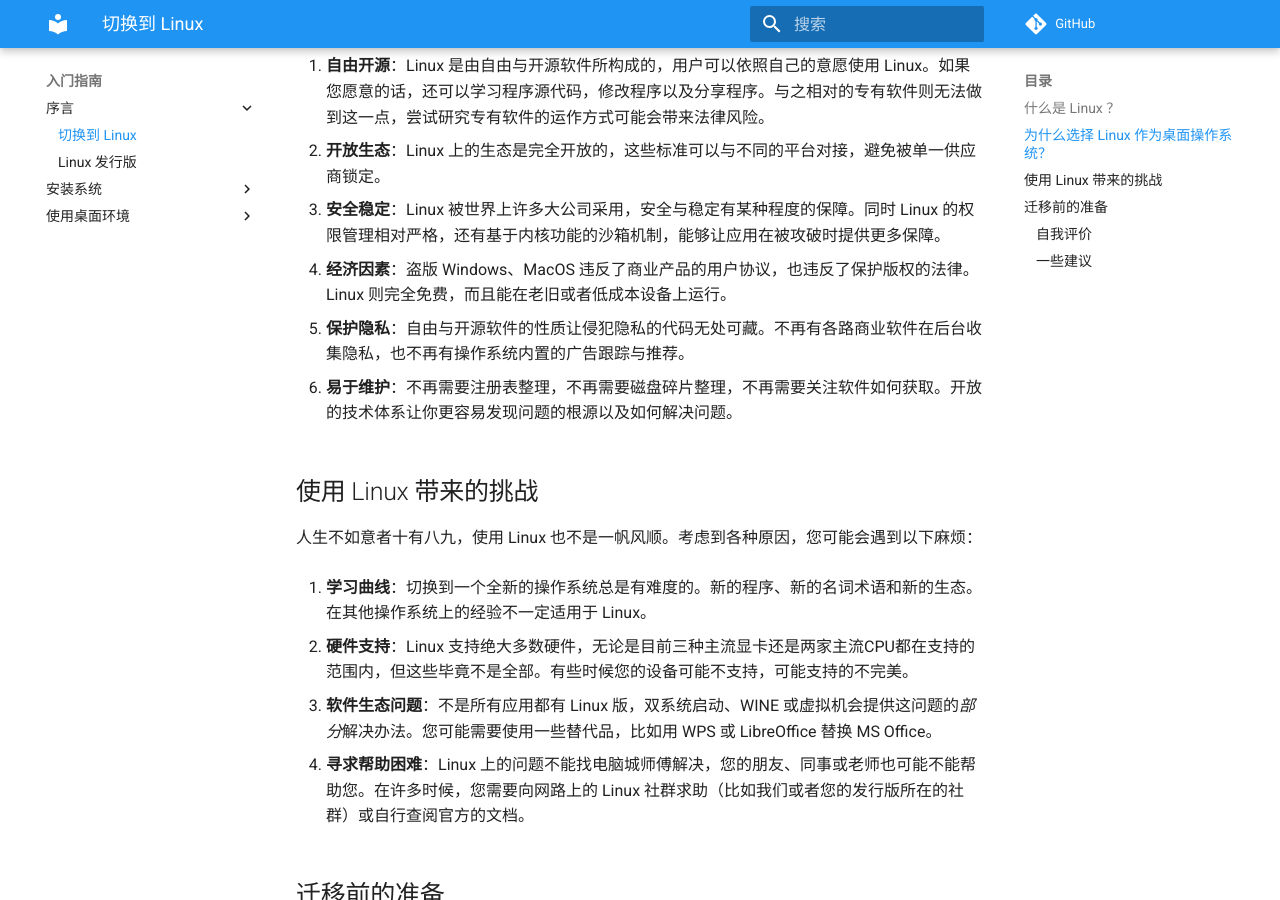
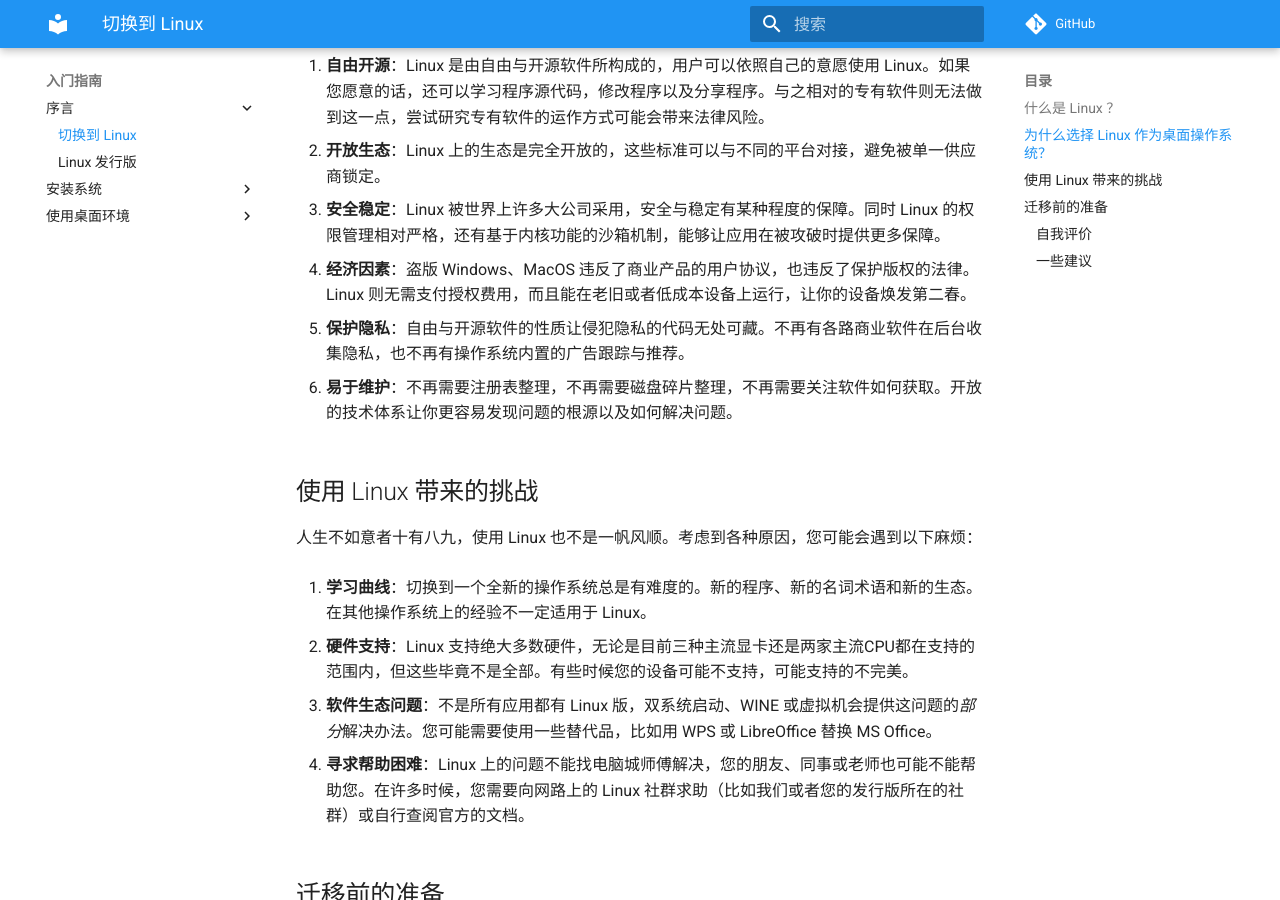
Before and after one commit to linuxhitchhiker/THGLG, an MkDocs documentation site: the page built from docs/entry/prologue/switch-to-linux.md, in a window 1280 px wide and 900 px high, scrolled down 561 px. Built offline with MkDocs 1.6.1 and Material for MkDocs 9.7.7, drawn with Linux system fonts in a browser that asks for light colours; comment, search, counter and statistics services are not loaded.

Commit message:
Update switch-to-linux.md

```diff
--- a/docs/entry/prologue/switch-to-linux.md
+++ b/docs/entry/prologue/switch-to-linux.md
@@ -20,7 +20,7 @@ lead: "在开始非凡的 GNU/Linux 之旅之前，您应当了解这些。"
 
 1. **安全稳定**：Linux 被世界上许多大公司采用，安全与稳定有某种程度的保障。同时 Linux 的权限管理相对严格，还有基于内核功能的沙箱机制，能够让应用在被攻破时提供更多保障。
 
-1. **经济因素**：盗版 Windows、MacOS 违反了商业产品的用户协议，也违反了保护版权的法律。Linux 则完全免费，而且能在老旧或者低成本设备上运行。
+1. **经济因素**：盗版 Windows、MacOS 违反了商业产品的用户协议，也违反了保护版权的法律。Linux 则无需支付授权费用，而且能在老旧或者低成本设备上运行，让你的设备焕发第二春。
 
 1. **保护隐私**：自由与开源软件的性质让侵犯隐私的代码无处可藏。不再有各路商业软件在后台收集隐私，也不再有操作系统内置的广告跟踪与推荐。
 
```
